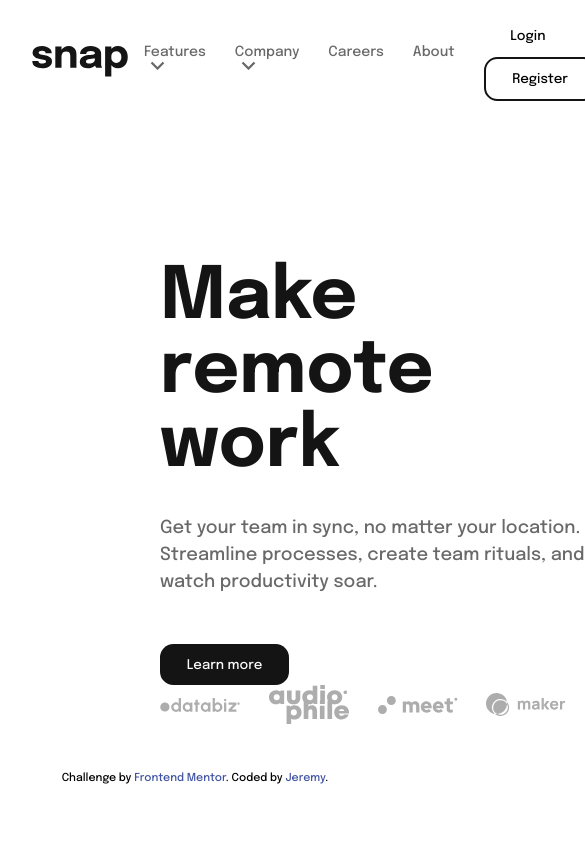
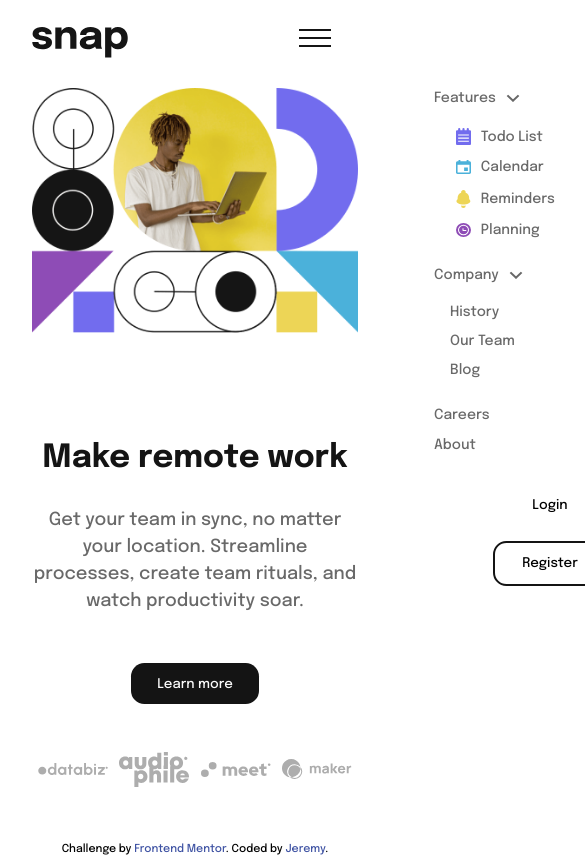
Before and after one commit to JeremyWarui/IntroSectionChallenge, a plain HTML site: page index.html in a window 390 px wide. Shown: the whole page, 585 px wide, since content can reach past the window. Drawn offline with Linux system fonts and the light colour scheme.

Commit message:
updating the media queries for the navbars

```diff
--- a/index.html
+++ b/index.html
@@ -35,10 +35,24 @@
       </a>
 
       <!-- toggle button on mobile size -->
-      <!-- <button></button> -->
+      <button
+        class="navbar-toggler"
+        data-toggle="slide"
+        data-target="#sideNavbar"
+        aria-controls="side-nav-bar"
+        aria-expanded="false"
+        aria-label="Toggle navigation"
+        type="button"
+      >
+        <img
+          class="navbar-toggler-icon"
+          src="images/icon-menu.svg"
+          alt="menu icon"
+        />
+      </button>
 
       <!-- collapse -->
-      <div class="navbar-collapse">
+      <div id="navbar-nav" class="navbar-collapse">
         <ul class="navbar-nav">
           <li class="nav-item dropdown">
             <a href="#">
@@ -103,13 +117,12 @@
       </div>
 
       <!-- side nav-bar -->
-      <div class="side-nav-bar hide">
+      <div id="sideNavbar" class="slide side-nav-bar">
         <button class="close-btn" type="button">
           <img
             class="icon"
             src="images/icon-close-menu.svg"
             alt="close button"
-            role="button"
           />
         </button>
         <ul>
@@ -123,7 +136,7 @@
                 role="button"
               />
             </a>
-            <div class="dropdown-menu">
+            <div class="side-dropdown-menu">
               <a class="dropdown-item" href="#"
                 ><img
                   class="icon"
@@ -164,7 +177,7 @@
                 role="button"
             /></a>
 
-            <div class="dropdown-menu">
+            <div class="side-dropdown-menu">
               <a class="dropdown-item" href="#">History</a>
               <a class="dropdown-item" href="#">Our Team</a>
               <a class="dropdown-item" href="#">Blog</a>
@@ -192,7 +205,28 @@
     <!-- container -->
     <div class="container">
       <div class="hero-image-container">
-        <img src="./images/image-hero-desktop.png" alt="hero image" />
+        <img
+          class="hero-image"
+          src="images/image-hero-desktop.png"
+          alt="hero image"
+          sizes="(max-width: 600px) 400px, 800px"
+          srcset="
+            images/image-hero-mobile.png  400w,
+            images/image-hero-desktop.png 800w
+          "
+        />
+        <!-- <img
+          srcset="images/image-hero-mobile 480w, elva-fairy-800w.jpg 800w"
+          sizes="(max-width: 600px) 480px,
+            800px"
+          src="elva-fairy-800w.jpg"
+          alt="Elva dressed as a fairy"
+        /> -->
+        <!-- <img
+          class="hero-image"
+          src="./images/image-hero-desktop.png"
+          alt="hero image"
+        /> -->
       </div>
       <div class="intro-container">
         <div class="intro">
--- a/style.css
+++ b/style.css
@@ -52,7 +52,7 @@ ul {
 
 /* image */
 img {
-  min-height: auto;
+  height: auto;
   width: 100%;
   /* display: block; */
 }
@@ -109,6 +109,13 @@ navigation bar
   flex-basis: 70%;
   margin-left: 1rem;
 }
+/*
+navbar on mobile view
+*/
+
+.navbar-toggler {
+  display: none;
+}
 
 .nav-item,
 .nav-item a {
@@ -135,6 +142,25 @@ navigation bar
   border: 2px solid var(--almost-black);
 }
 
+/*----------------------------------
+ on mobile view
+ ---------------------------------*/
+@media screen and (max-width: 600px) {
+  .navbar-expand {
+    display: flex;
+    justify-content: space-between;
+  }
+  .navbar-collapse {
+    display: none;
+  }
+  .navbar-toggler {
+    display: block;
+  }
+  .nav-buttons {
+    display: none;
+  }
+}
+
 /* dropdown menu */
 
 div.dropdown-menu {
@@ -154,7 +180,8 @@ div.features-tab {
   right: 4px;
 }
 
-div.dropdown-menu img {
+div.dropdown-menu img,
+div.side-dropdown-menu img {
   margin-right: 10px;
 }
 
@@ -170,22 +197,49 @@ Main container
 .container {
   display: flex;
   gap: 5rem;
-  flex-basis: 100vw;
+  flex-basis: 100%;
   margin: 3rem 10rem;
 }
 
 /* hero image */
 .hero-image-container {
   flex-basis: 50%;
+  flex-shrink: 1;
   order: 2;
 }
-
+.hero-image img {
+  min-height: 200px;
+  width: 100%;
+}
 /* intro section */
 .intro-container {
   flex-basis: 50%;
+  flex-shrink: 1;
   display: flex;
   flex-direction: column;
   justify-content: space-between;
+  order: 1;
+}
+
+/*----------------------------------
+ on mobile view
+ ---------------------------------*/
+@media screen and (max-width: 600px) {
+  .container {
+    display: flex;
+    flex-direction: column;
+    justify-content: center;
+    gap: 0.6rem;
+    margin: 0.5rem 2rem;
+  }
+  /* hero image */
+  .hero-image-container {
+    order: 1;
+  }
+  /* intro section */
+  .intro-container {
+    order: 2;
+  }
 }
 
 .intro {
@@ -227,6 +281,27 @@ Main container
   margin-right: 1.8rem;
 }
 
+/*----------------------------------
+ on mobile view
+ ---------------------------------*/
+@media screen and (max-width: 600px) {
+  .intro {
+    text-align: center;
+  }
+
+  .intro-headline {
+    font-size: 2rem;
+  }
+  .clients {
+    justify-content: center;
+    margin: 3rem 0;
+  }
+  .clients img {
+    width: 70px;
+    margin: auto;
+  }
+}
+
 /*-----------------------------------------
 side navbar
 -------------------------------------------
@@ -249,12 +324,15 @@ side navbar
   justify-content: start;
   align-items: flex-start;
   gap: 2rem;
-  padding: 1rem;
+  padding: 1rem 1.5rem;
+  transform: translateX(300px);
+  transition: ease-in;
 }
 
 .overlay {
   z-index: 8;
   background-color: rgba(20, 20, 20, 0.664);
+  -webkit-backdrop-filter: blur(5px);
   backdrop-filter: blur(5px);
   height: 100vh;
   width: 100vw;
@@ -263,19 +341,31 @@ side navbar
   left: 0;
 }
 
-.close-btn {
+button.close-btn {
   background-color: transparent;
   padding: 5px;
-  align-self: flex-end;
+  margin-left: 13rem;
 }
 
 .side {
-  margin-top: 2rem;
+  margin-top: 1rem;
+  display: flex;
+  flex-direction: column;
 }
 
 .side-nav-btns {
   gap: 1rem;
   align-self: center;
+}
+
+/* dropdowns of side bar */
+.side-dropdown-menu {
+  margin-left: 1rem;
+  margin-top: 0.5rem;
+}
+
+div.side-dropdown-menu .dropdown-item {
+  margin: 15px 0;
 }
 
 /*
@@ -288,6 +378,10 @@ show and hide the nav and tabs
   display: block;
 }
 
+.show.side-nav-bar {
+  transform: translateX(0);
+}
+
 .hide {
   display: none !important;
 }
```
